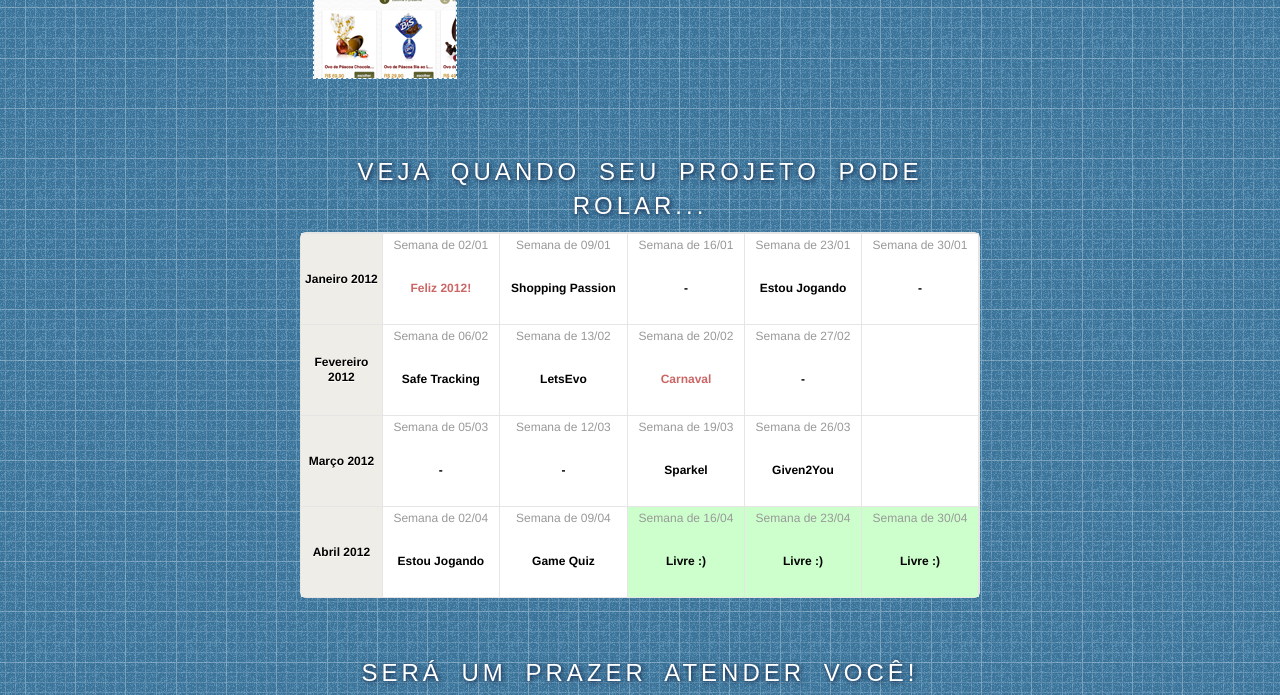
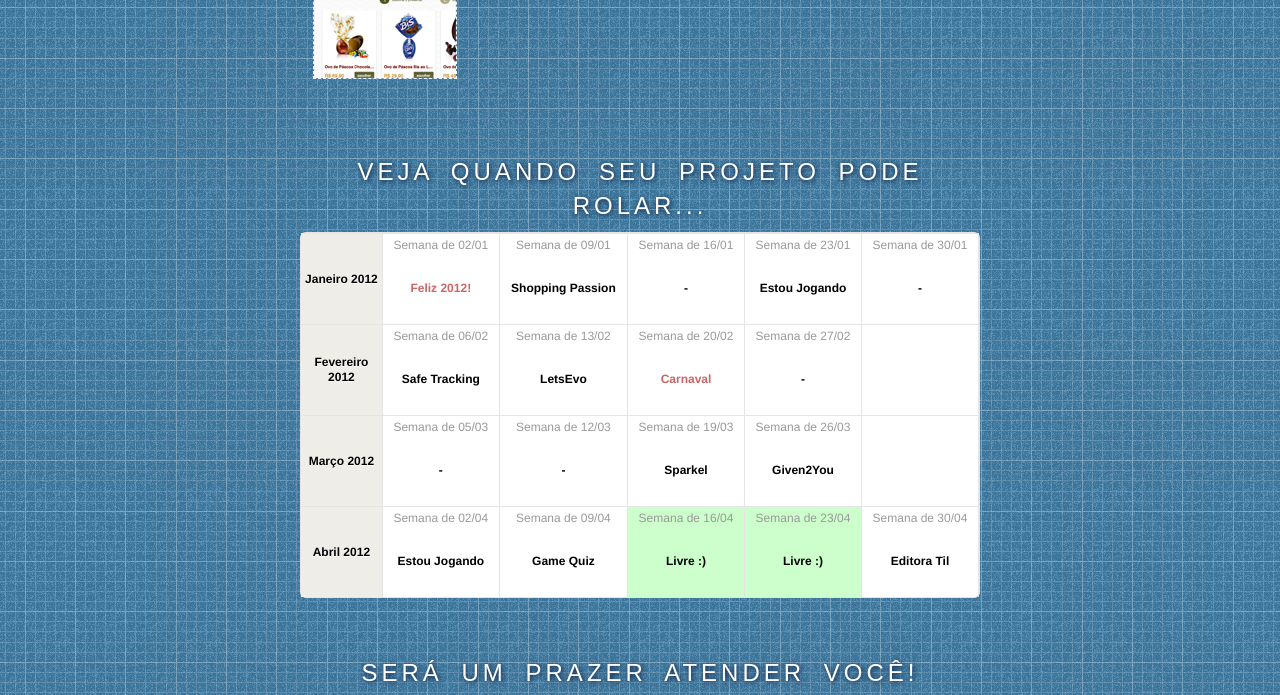
Before and after one commit to marciomarques/startupdev.github.com, a Jekyll site: the page built from index.html, in a window 1280 px wide and 900 px high, scrolled down 1477 px, cut to the strip 0-695 px from the top of the window. Built offline with Jekyll 4.4.1, drawn with Linux system fonts in a browser that asks for light colours; nearby versions of some CDN libraries; some web fonts are replaced.

Commit message:
add Editoral TIl on calendar

```diff
--- a/index.html
+++ b/index.html
@@ -468,11 +468,11 @@ layout: default
             </strong>
           </div>
         </td>
-        <td class="current">
+        <td>
           <div class="day">Semana de 30/04</div>
           <div class="day-content">
             <strong>
-              Livre :)
+              Editora Til
             </strong>
           </div>
         </td>
```
